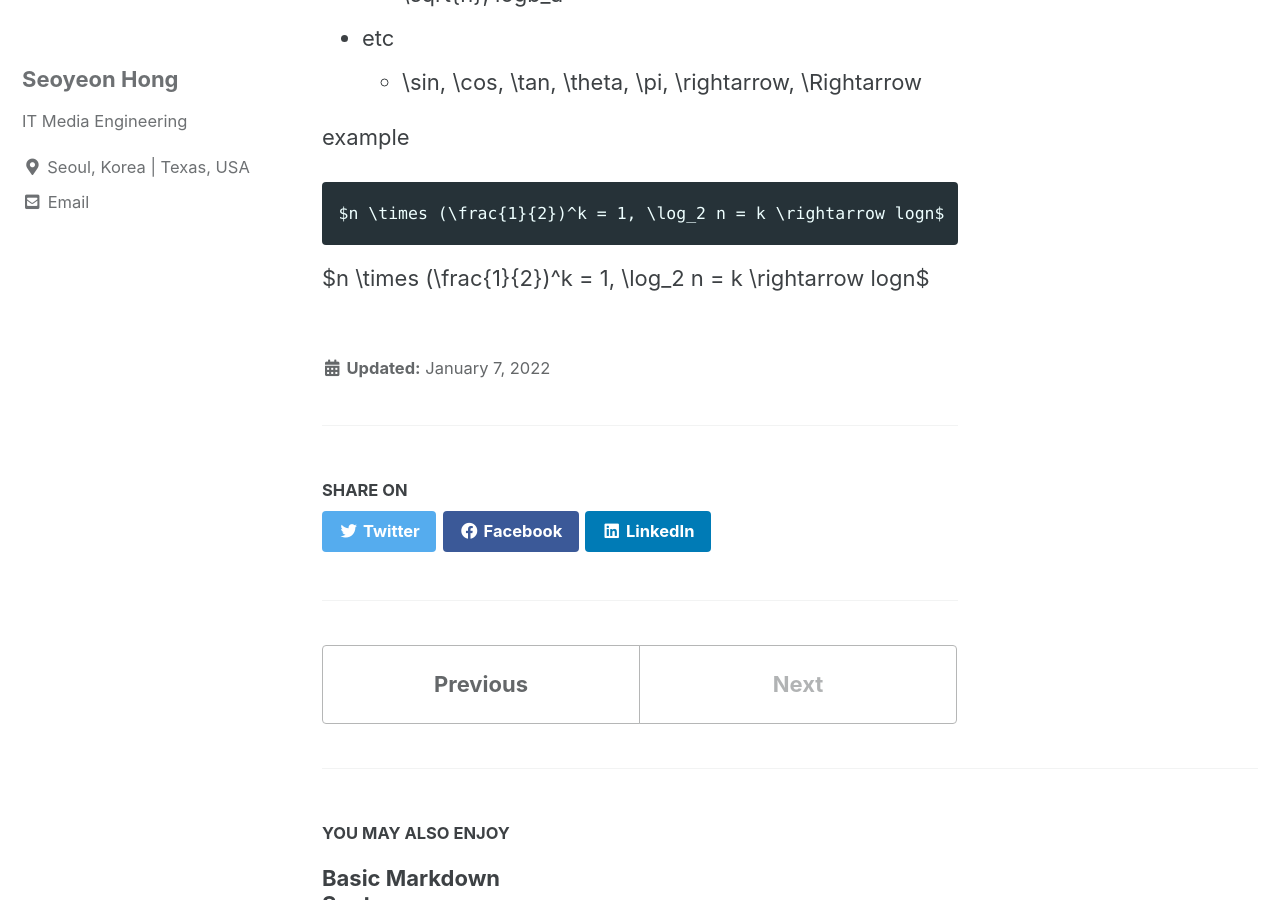
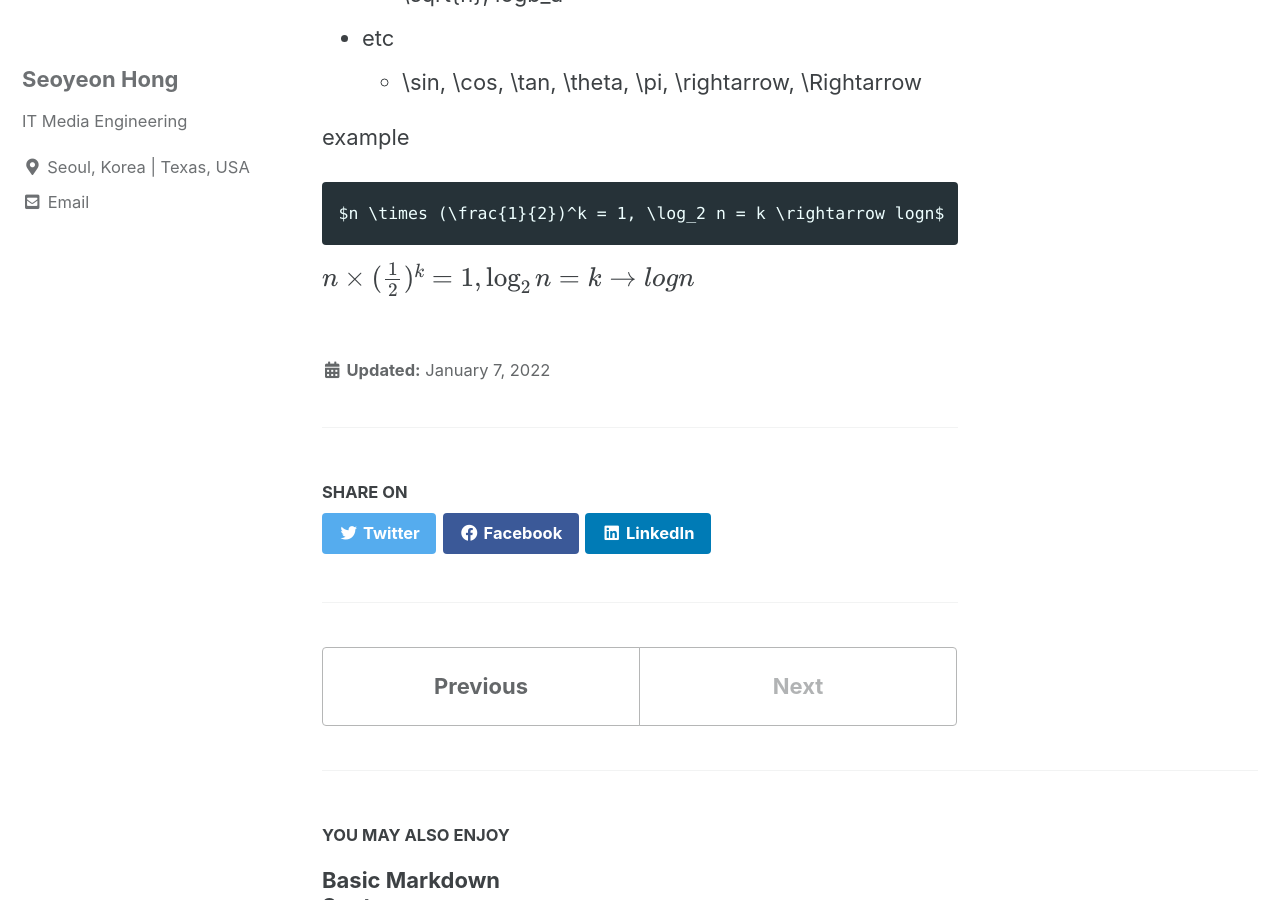
Before and after one commit to seoyeon22/seoyeon22.github.io, a Jekyll site: the page built from _posts/2022-01-07-extended-markdown-syntax.md, in a window 1280 px wide and 900 px high, scrolled down 926 px. Built offline with Jekyll 4.4.1, drawn with Linux system fonts in a browser that asks for light colours; cached includes are drawn as plain includes; formulas are drawn with MathJax 3; part of the change alters nothing that is shown.

```diff
--- a/_includes/scripts.html
+++ b/_includes/scripts.html
@@ -26,3 +26,19 @@
     <script src="{{ script | relative_url }}"></script>
   {% endfor %}
 {% endif %}
+<script type="text/javascript" async
+	src="https://cdnjs.cloudflare.com/ajax/libs/mathjax/2.7.5/latest.js?config=TeX-MML-AM_CHTML">
+</script>
+
+<script type="text/x-mathjax-config">
+	MathJax.Hub.Config({
+	extensions: ["tex2jax.js"],
+	jax: ["input/TeX", "output/HTML-CSS"],
+	tex2jax: {
+		inlineMath: [ ['$','$'], ["\\(","\\)"] ],
+		displayMath: [ ['$$','$$'], ["\\[","\\]"] ],
+		processEscapes: true
+	},
+	"HTML-CSS": { availableFonts: ["TeX"] }
+});
+</script>
```
